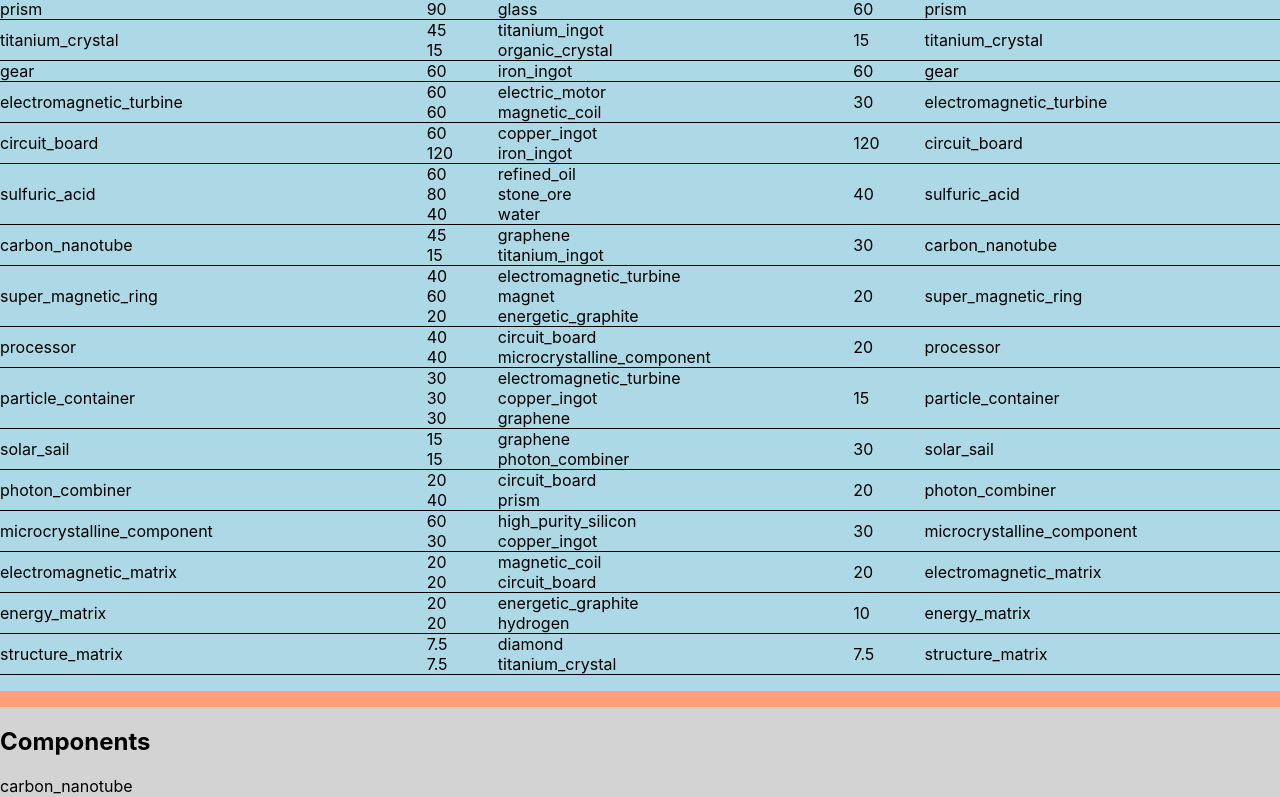
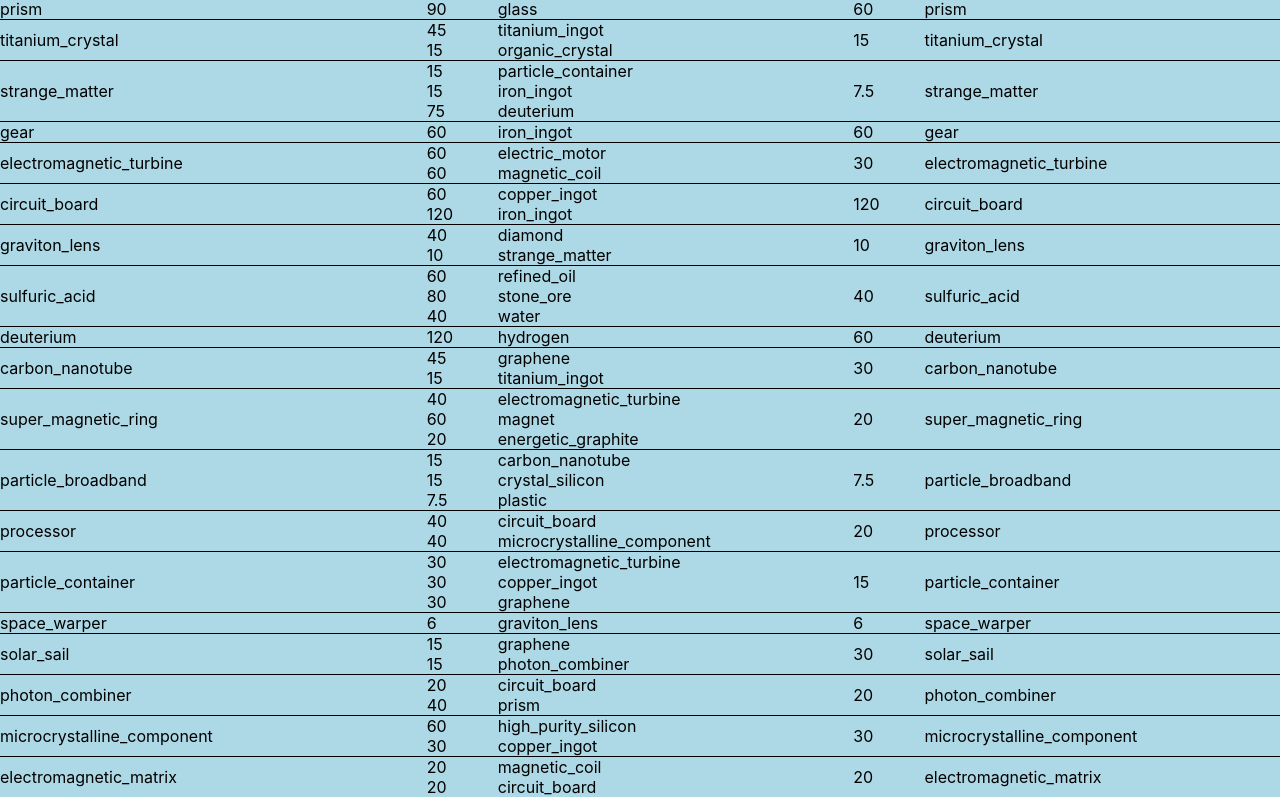
Before and after one commit to Valandur/dsp, a React (Create React App) app: page / in a window 1280 px wide. Shown: the part 1179-1976 px from the top of the page. Built offline with nearby package versions, Linux system fonts and the light colour scheme.

Commit message:
Add more recipes. Add external toggle. Rework internals.

```diff
--- a/src/App.css
+++ b/src/App.css
@@ -9,8 +9,7 @@
 #settings,
 #plan,
 #resources,
-#recipes,
-#components {
+#recipes {
 	padding-bottom: 1em;
 	margin-bottom: 1em;
 }
@@ -92,6 +91,10 @@
 	background-color: lightgreen;
 }
 
+.resources-item.external {
+	background-color: lightblue;
+}
+
 .resources-item-header {
 	font-weight: bolder;
 }
@@ -171,10 +174,3 @@
 .recipes-item--outputs-item--name {
 	flex: 5;
 }
-
-/** -----------
- COMPONENTS
- **/
-#components {
-	background-color: lightgray;
-}
--- a/src/App.tsx
+++ b/src/App.tsx
@@ -11,19 +11,25 @@ interface ComponentRecipes {
 	asOutput: Recipe[];
 }
 
-interface ComponentPlan {
+interface Resource {
 	id: string;
-	rate: number;
-	enabled: boolean;
-	explicit: boolean;
+	recipe: Recipe | null;
+	implicit: boolean;
+	external: boolean;
+	usedBy: Map<string, number>;
+	uses: Map<string, number>;
 }
 
-interface ComponentResource {
+interface Setting {
 	id: string;
-	recipe: Recipe | null;
-	explicit: boolean;
-	usedBy: Map<string, number>;
-	uses: Map<string, number>;
+	rate?: number;
+	disabled?: boolean;
+	external?: boolean;
+	recipe?: string;
+}
+
+interface QueuedSetting extends Setting {
+	implicit: boolean;
 }
 
 const recipesByComponent: Map<string, ComponentRecipes> = new Map();
@@ -49,92 +55,96 @@ for (const recipe of recipes) {
 const components = [...recipesByComponent.values()].sort((a, b) => a.id.localeCompare(b.id));
 
 const App: FC = () => {
-	const [plans, setPlans] = useState<ComponentPlan[]>([]);
-	const [resources, setResources] = useState<ComponentResource[]>([]);
-	const [newComponent, setNewComponent] = useState('electromagnetic_matrix');
+	const [resources, setResources] = useState<Resource[]>([]);
+	const [settings, setSettings] = useState<Map<string, Setting>>(new Map());
+	const [newId, setNewId] = useState('electromagnetic_matrix');
 	const [newRate, setNewRate] = useState(1);
-	const [displayFactor, setDisplayFactor] = useState(1);
+	const [displayFactor, setDisplayFactor] = useState(60);
 
-	const addComponentPlan = useCallback(
-		(id: string, rate: number) => {
-			setPlans((plans) => plans.concat([{ id, rate, enabled: true, explicit: true }]));
-		},
-		[setPlans]
-	);
-	const toggleComponentPlan = useCallback(
-		(index: number, enabled: boolean) => {
-			setPlans((plans) => plans.map((plan, i) => (i === index ? { ...plan, enabled } : plan)));
-		},
-		[setPlans]
-	);
-	const removeComponentPlan = useCallback(
-		(index: number) => {
-			setPlans((plans) => plans.filter((_, i) => i !== index));
-		},
-		[setPlans]
-	);
-
-	const formatResource = useCallback(
-		(num: number) => {
-			return (num * displayFactor).toFixed(1);
-		},
-		[displayFactor]
-	);
+	const changeSetting = useCallback((id: string, newSettings: Partial<Omit<Setting, 'id'>>) => {
+		setSettings((settings) => new Map(settings.set(id, { id, ...settings.get(id), ...newSettings })));
+	}, []);
+	const formatResourceRate = useCallback((num: number) => (num * displayFactor).toFixed(1), [displayFactor]);
 
 	useEffect(() => {
-		const newResources: Map<string, ComponentResource> = new Map();
-		const queuedPlans: ComponentPlan[] = [...plans.values()].filter((p) => p.enabled);
-		while (queuedPlans.length > 0) {
-			const plan = queuedPlans.shift();
-			if (!plan) {
+		// Reset all resources
+		const newResources = new Map<string, Resource>();
+
+		const queuedSettings: QueuedSetting[] = [...settings.values()]
+			.filter((setting) => !setting.disabled)
+			.map((setting) => ({ ...setting, implicit: false }));
+		while (queuedSettings.length > 0) {
+			const setting = queuedSettings.shift();
+			if (!setting) {
 				break;
 			}
 
-			const recipes = recipesByComponent.get(plan.id)?.asOutput;
+			const recipes = recipesByComponent.get(setting.id)?.asOutput;
 			if (!recipes || recipes.length === 0) {
 				continue;
 			}
 
-			if (recipes.length > 1) {
-				console.log('Multiple recipes to create', plan.id, recipes);
-			}
-
-			const recipe = recipes[0];
-			const outputRatio = recipe.outputs.find((output) => output.id === plan.id)!.amount / recipe.time;
-
-			let outputResource = newResources.get(plan.id);
+			let outputResource = newResources.get(setting.id);
 			if (!outputResource) {
-				outputResource = { id: plan.id, recipe: null, explicit: false, usedBy: new Map(), uses: new Map() };
+				outputResource = {
+					id: setting.id,
+					recipe: null,
+					implicit: true,
+					external: false,
+					usedBy: new Map(),
+					uses: new Map()
+				};
 				newResources.set(outputResource.id, outputResource);
 			}
 
+			const recipe = recipes.find((r) => r.name === setting.recipe) || recipes[0];
 			if (!outputResource.recipe) {
 				outputResource.recipe = recipe;
 			} else if (outputResource.recipe !== recipe) {
 				console.error(`Resource found with different recipe`);
 			}
 
-			if (plan.explicit) {
-				outputResource.explicit = true;
-				outputResource.usedBy.set(plan.id, (outputResource.usedBy.get(plan.id) || 0) + plan.rate);
+			if (setting.external) {
+				outputResource.external = true;
+				continue;
 			}
 
+			if (!setting.rate) {
+				continue;
+			}
+
+			if (!setting.implicit) {
+				outputResource.implicit = false;
+				outputResource.usedBy.set(setting.id, (outputResource.usedBy.get(setting.id) || 0) + setting.rate);
+			}
+
+			const outputRatio = recipe.outputs.find((output) => output.id === setting.id)!.amount / recipe.time;
+
 			for (const input of recipe.inputs) {
-				let inputResource = newResources.get(input.id);
-				if (!inputResource) {
-					inputResource = { id: input.id, recipe: null, explicit: false, usedBy: new Map(), uses: new Map() };
-					newResources.set(inputResource.id, inputResource);
-				}
-
-				const neededRate = (plan.rate / outputRatio) * (input.amount / recipe.time);
-				inputResource.usedBy.set(plan.id, (inputResource.usedBy.get(plan.id) || 0) + neededRate);
+				const neededRate = (setting.rate / outputRatio) * (input.amount / recipe.time);
 				outputResource.uses.set(input.id, (outputResource.uses.get(input.id) || 0) + neededRate);
 
-				queuedPlans.push({ id: input.id, rate: neededRate, enabled: true, explicit: false });
+				if (!outputResource.external) {
+					let inputResource = newResources.get(input.id);
+					if (!inputResource) {
+						inputResource = {
+							id: input.id,
+							recipe: null,
+							implicit: true,
+							external: false,
+							usedBy: new Map(),
+							uses: new Map()
+						};
+						newResources.set(inputResource.id, inputResource);
+					}
+
+					inputResource.usedBy.set(setting.id, (inputResource.usedBy.get(setting.id) || 0) + neededRate);
+					queuedSettings.push({ id: input.id, rate: neededRate, disabled: false, implicit: true, external: false });
+				}
 			}
 		}
 		setResources([...newResources.values()]);
-	}, [plans]);
+	}, [settings]);
 
 	return (
 		<div id="main">
@@ -154,12 +164,12 @@ const App: FC = () => {
 				<h2>Planner</h2>
 				<div className="plan-item-header">
 					<div className="plan-item--item">Item</div>
-					<div className="plan-item--rate">Target rate [1/min]</div>
+					<div className="plan-item--rate">Target rate [1/{displayFactor}s]</div>
 					<div className="plan-item--action"></div>
 				</div>
 				<div className="plan-item">
 					<div className="plan-item--item">
-						<select value={newComponent} onChange={(e) => setNewComponent(e.target.value)}>
+						<select value={newId} onChange={(e) => setNewId(e.target.value)}>
 							{components.map((component) => (
 								<option key={component.id} value={component.id}>
 									{component.id}
@@ -171,21 +181,21 @@ const App: FC = () => {
 						<input
 							type="number"
 							placeholder="Target rate"
-							value={newRate * 60}
-							onChange={(e) => setNewRate(Number(e.target.value) / 60)}
+							value={newRate * displayFactor}
+							onChange={(e) => setNewRate(Number(e.target.value) / displayFactor)}
 						/>
 					</div>
 					<div className="plan-item--action">
-						<button onClick={() => addComponentPlan(newComponent, newRate)}>+</button>
+						<button onClick={() => changeSetting(newId, { disabled: false, rate: newRate })}>+</button>
 					</div>
 				</div>
-				{plans.map((plan, i) => (
-					<div className={'plan-item' + (plan.enabled ? '' : ' disabled')} key={i}>
-						<div className="plan-item--item">{plan.id}</div>
-						<div className="plan-item--rate">{plan.rate * 60}</div>
+				{[...settings.values()].map((setting) => (
+					<div className={'plan-item' + (setting.disabled ? ' disabled' : '')} key={setting.id}>
+						<div className="plan-item--item">{setting.id}</div>
+						<div className="plan-item--rate">{setting.rate && setting.rate * displayFactor}</div>
 						<div className="plan-item--action">
-							<button onClick={() => toggleComponentPlan(i, !plan.enabled)}>T</button>{' '}
-							<button onClick={() => removeComponentPlan(i)}>-</button>
+							<button onClick={() => changeSetting(setting.id, { disabled: !setting.disabled })}>T</button>{' '}
+							<button onClick={() => changeSetting(setting.id, { rate: undefined })}>-</button>
 						</div>
 					</div>
 				))}
@@ -209,33 +219,38 @@ const App: FC = () => {
 						? resource.recipe.outputs.find((output) => output.id === resource.id)!.amount / resource.recipe.time
 						: 1;
 
+					const className =
+						'resources-item' + (!resource.implicit ? ' explicit' : '') + (resource.external ? ' external' : '');
+
 					return (
-						<div className={'resources-item ' + (resource.explicit ? 'explicit' : '')} key={resource.id}>
+						<div className={className} key={resource.id}>
 							<div className="resources-item--action">
-								{!resource.explicit && <button onClick={() => addComponentPlan(resource.id, rate)}>+</button>}
+								{resource.implicit && (
+									<button onClick={() => changeSetting(resource.id, { external: !resource.external })}>E</button>
+								)}
 							</div>
 							<div className="resources-item--item">{resource.id}</div>
-							<div className="resources-item--rate">{formatResource(rate)}</div>
+							<div className="resources-item--rate">{formatResourceRate(rate)}</div>
 							<div className="resources-item--machines">
 								{resource.recipe && (
 									<>
-										{Math.ceil(rate / outputRatio)}x {resource.recipe.machine}
+										{Math.round((rate / outputRatio) * 10) / 10}x {resource.recipe.machine}
 									</>
 								)}
 							</div>
 							<div className="resources-item--uses">
 								{uses.map((use) => (
 									<div key={use.id} className="resources-item--uses-item">
-										<div className="resources-item--uses-item--rate">{formatResource(use.rate)}</div>
+										<div className="resources-item--uses-item--rate">{formatResourceRate(use.rate)}</div>
 										<div className="resources-item--uses-item--name">{use.id}</div>
 									</div>
 								))}
 							</div>
 							<div className="resources-item--usedby">
-								{resource.explicit && (
+								{!resource.implicit && (
 									<div className="resources-item--usedby-item">
 										<div className="resources-item--usedby-item--rate">
-											{formatResource(usedBy.find((usedBy) => usedBy.id === resource.id)!.rate)}
+											{formatResourceRate(usedBy.find((usedBy) => usedBy.id === resource.id)!.rate)}
 										</div>
 										<div className="resources-item--usedby-item--name">Planner</div>
 									</div>
@@ -244,7 +259,7 @@ const App: FC = () => {
 									.filter((usedBy) => usedBy.id !== resource.id)
 									.map((usedBy) => (
 										<div key={usedBy.id} className="resources-item--usedby-item">
-											<div className="resources-item--usedby-item--rate">{formatResource(usedBy.rate)}</div>
+											<div className="resources-item--usedby-item--rate">{formatResourceRate(usedBy.rate)}</div>
 											<div className="resources-item--usedby-item--name">{usedBy.id}</div>
 										</div>
 									))}
@@ -283,13 +298,6 @@ const App: FC = () => {
 					</div>
 				))}
 			</div>
-
-			<div id="components">
-				<h2>Components</h2>
-				{components.map((component) => (
-					<div key={component.id}>{component.id}</div>
-				))}
-			</div>
 		</div>
 	);
 };
--- a/src/recipes.json
+++ b/src/recipes.json
@@ -173,6 +173,17 @@
 		"machine": "assembler"
 	},
 	{
+		"name": "strange_matter",
+		"inputs": [
+			{ "id": "particle_container", "amount": 2 },
+			{ "id": "iron_ingot", "amount": 2 },
+			{ "id": "deuterium", "amount": 10 }
+		],
+		"outputs": [{ "id": "strange_matter", "amount": 1 }],
+		"time": 8,
+		"machine": "particle_collider"
+	},
+	{
 		"name": "gear",
 		"inputs": [{ "id": "iron_ingot", "amount": 1 }],
 		"outputs": [{ "id": "gear", "amount": 1 }],
@@ -200,6 +211,16 @@
 		"machine": "assembler"
 	},
 	{
+		"name": "graviton_lens",
+		"inputs": [
+			{ "id": "diamond", "amount": 4 },
+			{ "id": "strange_matter", "amount": 1 }
+		],
+		"outputs": [{ "id": "graviton_lens", "amount": 1 }],
+		"time": 6,
+		"machine": "assembler"
+	},
+	{
 		"name": "sulfuric_acid",
 		"inputs": [
 			{ "id": "refined_oil", "amount": 6 },
@@ -209,6 +230,13 @@
 		"outputs": [{ "id": "sulfuric_acid", "amount": 4 }],
 		"time": 6,
 		"machine": "chemical_lab"
+	},
+	{
+		"name": "deuterium",
+		"inputs": [{ "id": "hydrogen", "amount": 10 }],
+		"outputs": [{ "id": "deuterium", "amount": 5 }],
+		"time": 5,
+		"machine": "particle_collider"
 	},
 	{
 		"name": "carbon_nanotube",
@@ -232,6 +260,17 @@
 		"machine": "assembler"
 	},
 	{
+		"name": "particle_broadband",
+		"inputs": [
+			{ "id": "carbon_nanotube", "amount": 2 },
+			{ "id": "crystal_silicon", "amount": 2 },
+			{ "id": "plastic", "amount": 1 }
+		],
+		"outputs": [{ "id": "particle_broadband", "amount": 1 }],
+		"time": 8,
+		"machine": "assembler"
+	},
+	{
 		"name": "processor",
 		"inputs": [
 			{ "id": "circuit_board", "amount": 2 },
@@ -250,6 +289,13 @@
 		],
 		"outputs": [{ "id": "particle_container", "amount": 1 }],
 		"time": 4,
+		"machine": "assembler"
+	},
+	{
+		"name": "space_warper",
+		"inputs": [{ "id": "graviton_lens", "amount": 1 }],
+		"outputs": [{ "id": "space_warper", "amount": 1 }],
+		"time": 10,
 		"machine": "assembler"
 	},
 	{
@@ -311,5 +357,15 @@
 		"outputs": [{ "id": "structure_matrix", "amount": 1 }],
 		"time": 8,
 		"machine": "matrix_lab"
+	},
+	{
+		"name": "information_matrix",
+		"inputs": [
+			{ "id": "processor", "amount": 2 },
+			{ "id": "particle_broadband", "amount": 1 }
+		],
+		"outputs": [{ "id": "information_matrix", "amount": 1 }],
+		"time": 10,
+		"machine": "matrix_lab"
 	}
 ]
```
Also changed, not shown: 1 other file (tests, documents, lock files or other folders).
